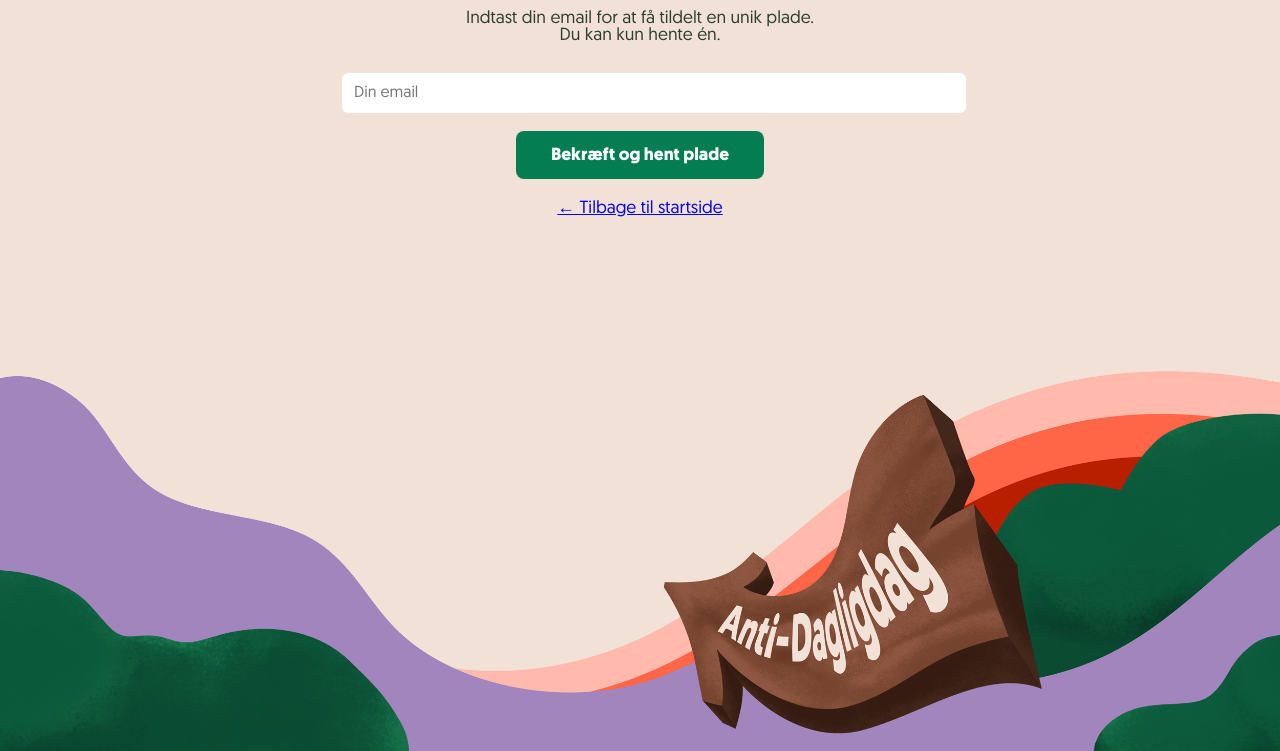
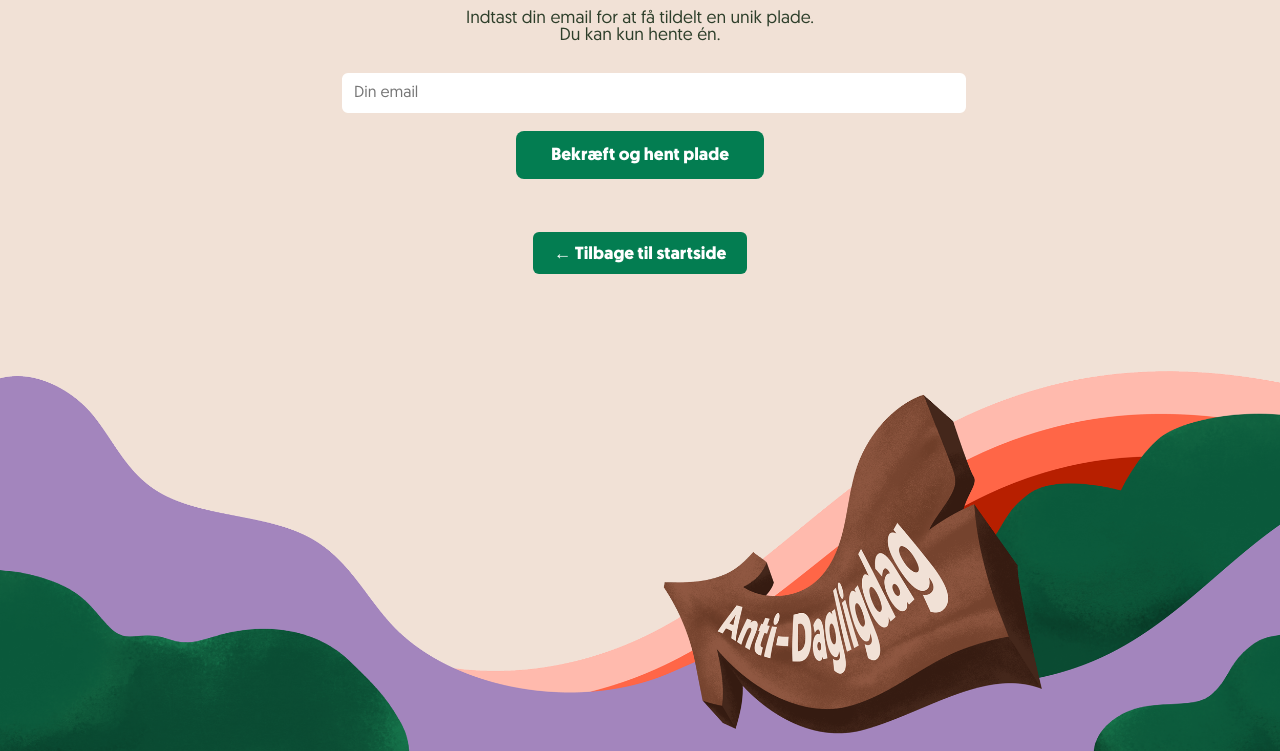
Before and after one commit to MikkelKongsgaard/smuk_tilmelding, a website: page bingo_bekræft.html in a window 1280 px wide. Shown: the part 177-928 px from the top of the page. Drawn offline with Linux system fonts and the light colour scheme.

Commit message:
Fix Tilbage buttons

```diff
--- a/bingo_bekræft.html
+++ b/bingo_bekræft.html
@@ -98,6 +98,22 @@
       border-left: 4px solid var(--smuk-green);
       border-radius: 8px;
     }
+
+    .back-link {
+      display: inline-block;
+      margin-top: 2em;
+      padding: 0.6em 1.2em;
+      background: var(--smuk-green);
+      color: white;
+      text-decoration: none;
+      border-radius: 6px;
+      font-weight: 600;
+      transition: background 0.3s ease;
+    }
+
+    .back-link:hover {
+      background: var(--smuk-dark);
+    }
   </style>
 </head>
 <body>
@@ -112,7 +128,7 @@
 
     <p class="success" id="successMsg">✔ Plade tildelt – du bliver omdirigeret!</p>
      <p>
-        <a href="index.html">← Tilbage til startside</a>
+        <a href="index.html" class="back-link">← Tilbage til startside</a>
     </p>
   </div>
 
```
Also changed, not shown: plade.html (+16 -0 lines).
